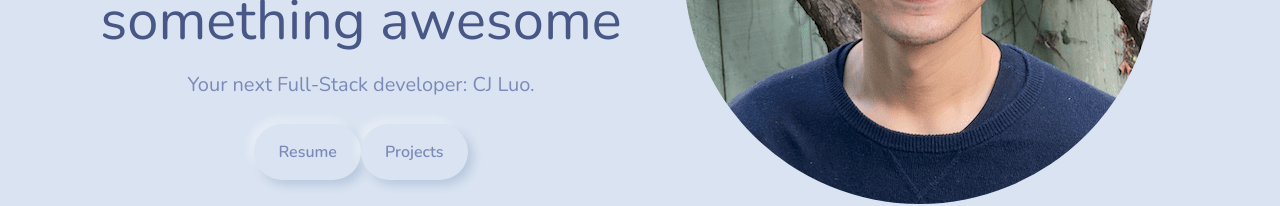
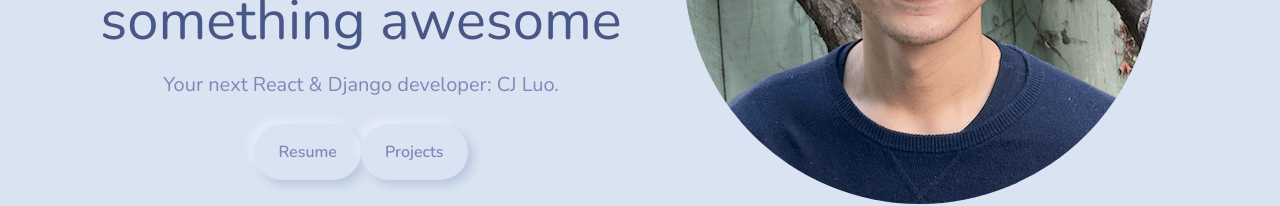
Before and after one commit to cj-yourjourney/cjluo_frontend, a React (Create React App) app: page / in a window 1280 px wide. Shown: the part 387-593 px from the top of the page. Built offline with nearby package versions, Linux system fonts and the light colour scheme.

Commit message:
modified the home page words

```diff
--- a/src/pages/Home.tsx
+++ b/src/pages/Home.tsx
@@ -19,7 +19,7 @@ const Home: React.FC = () => {
             <p className="lead mb-4">
               {' '}
               {/* Added margin-bottom */}
-              Your next Full-Stack developer: CJ Luo.
+              Your next React & Django developer: CJ Luo.
             </p>
             <div className="d-flex justify-content-center mb-4">
               {' '}
```
Also changed, not shown: 7 other files (tests, documents, lock files or other folders).
